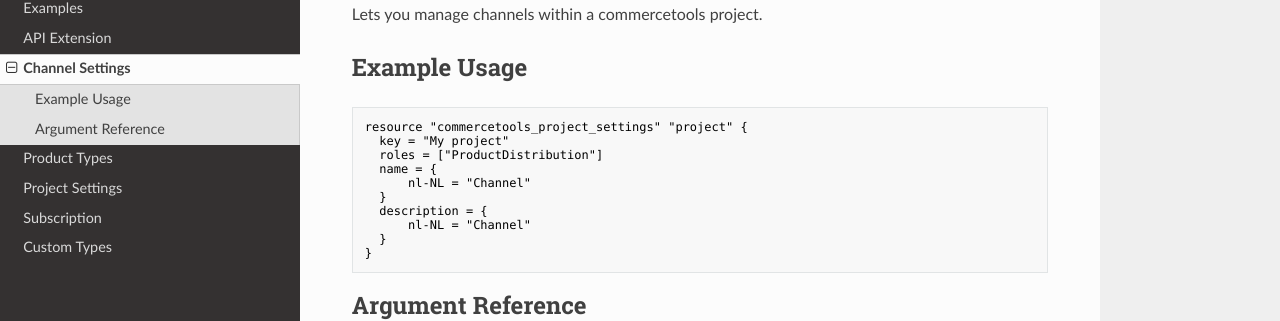
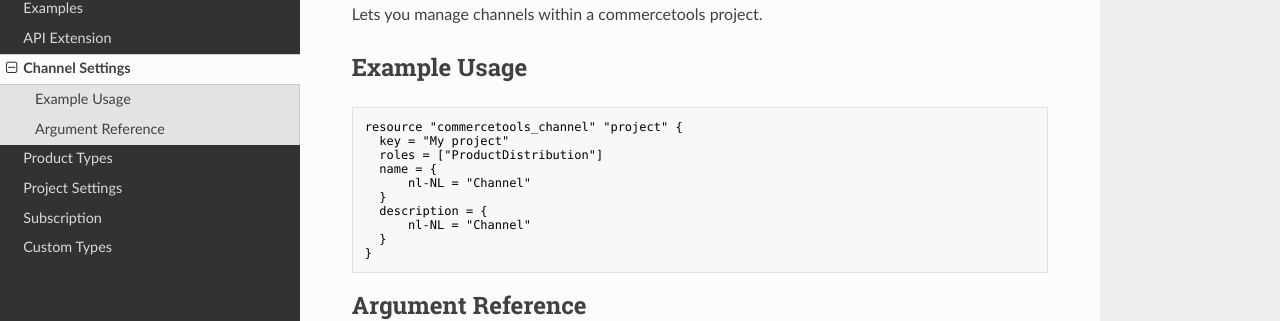
Before and after one commit to labd/terraform-provider-commercetools, an MkDocs documentation site: the page built from docs/resource_channel.md, in a window 1280 px wide. Shown: the part 157-478 px from the top of the page. Built offline with MkDocs 1.6.1, drawn with Linux system fonts in a browser that asks for light colours; nearby versions of some CDN libraries.

Commit message:
fixed docs

````diff
--- a/docs/resource_channel.md
+++ b/docs/resource_channel.md
@@ -5,7 +5,7 @@ Lets you manage channels within a commercetools project.
 ## Example Usage
 
 ```hcl
-resource "commercetools_project_settings" "project" {
+resource "commercetools_channel" "project" {
   key = "My project"
   roles = ["ProductDistribution"]
   name = {
````
